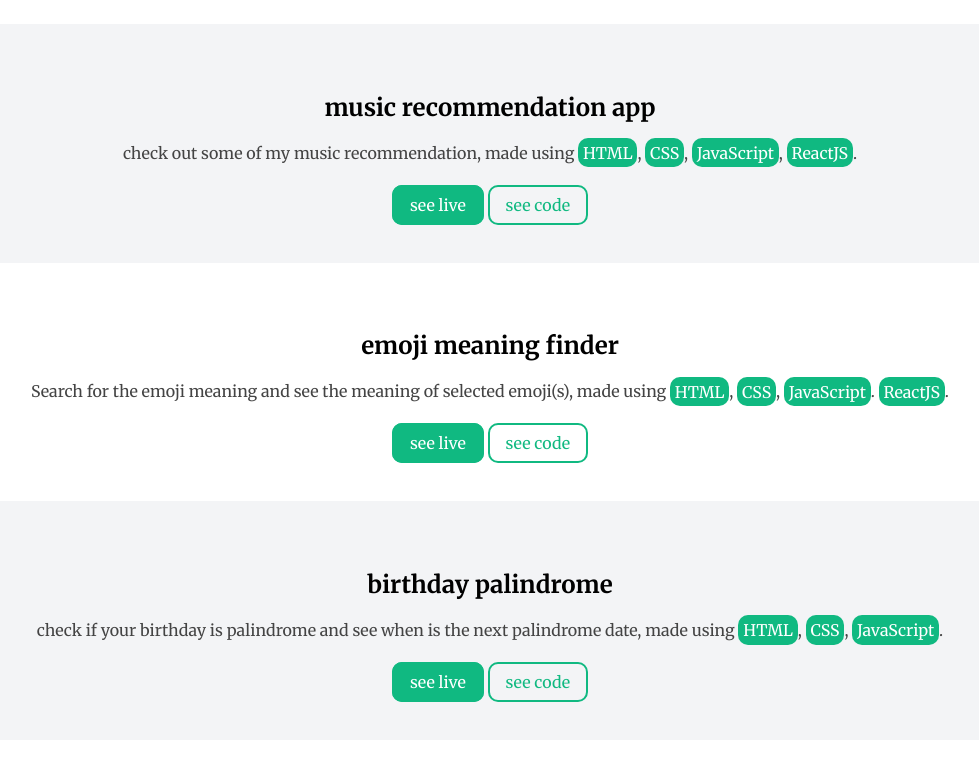
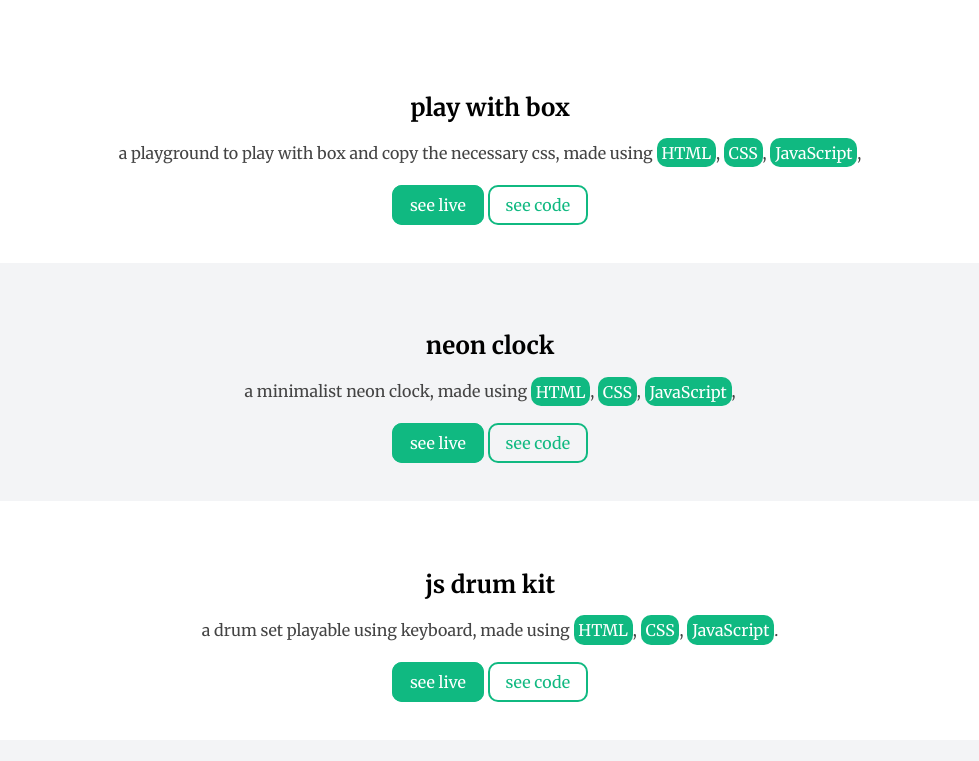
Before and after one commit to AshutoshDash1999/Ashutosh-neog-portfolio, a plain HTML site: page projects.html in a window 1280 px wide. Shown: the part 459-1220 px from the top of the page, without its empty margins (150-1129 px from the left). Drawn offline with Linux system fonts and the light colour scheme.

Commit message:
feat: added projects

```diff
--- a/projects.html
+++ b/projects.html
@@ -39,6 +39,45 @@
             <img src="img/projects.webp" alt="">
             <h1>see my <span>workspace</span></h1>
         </header>
+
+        <section>
+            <div class="section-content">
+                <h2>play with box</h2>
+                <p>a playground to play with box and copy the necessary css, made using
+                    <span class="tech">HTML</span>,
+                    <span class="tech">CSS</span>,
+                    <span class="tech">JavaScript</span>,
+                </p>
+                <a target="_blank" class="secondary-button" href="https://play-with-box.netlify.app/">see live</a>
+                <a target="_blank" href="https://github.com/AshutoshDash1999/Play-with-the-box">see code</a>
+            </div>
+        </section>
+
+        <section class="off-white">
+            <div class="section-content">
+                <h2>neon clock</h2>
+                <p>a minimalist neon clock, made using
+                    <span class="tech">HTML</span>,
+                    <span class="tech">CSS</span>,
+                    <span class="tech">JavaScript</span>,
+                </p>
+                <a target="_blank" class="secondary-button" href="https://js-neon-clock.netlify.app/">see live</a>
+                <a target="_blank" href="https://github.com/AshutoshDash1999/js-neon-clock">see code</a>
+            </div>
+        </section>
+
+        <section>
+            <div class="section-content">
+                <h2>js drum kit</h2>
+                <p>a drum set playable using keyboard, made using
+                    <span class="tech">HTML</span>,
+                    <span class="tech">CSS</span>,
+                    <span class="tech">JavaScript</span>.
+                </p>
+                <a target="_blank" class="secondary-button" href="https://js-drumm-kitt.netlify.app/">see live</a>
+                <a target="_blank" href="https://github.com/AshutoshDash1999/js-drum-kit">see code</a>
+            </div>
+        </section>
 
         <section class="off-white">
             <div class="section-content">
```
